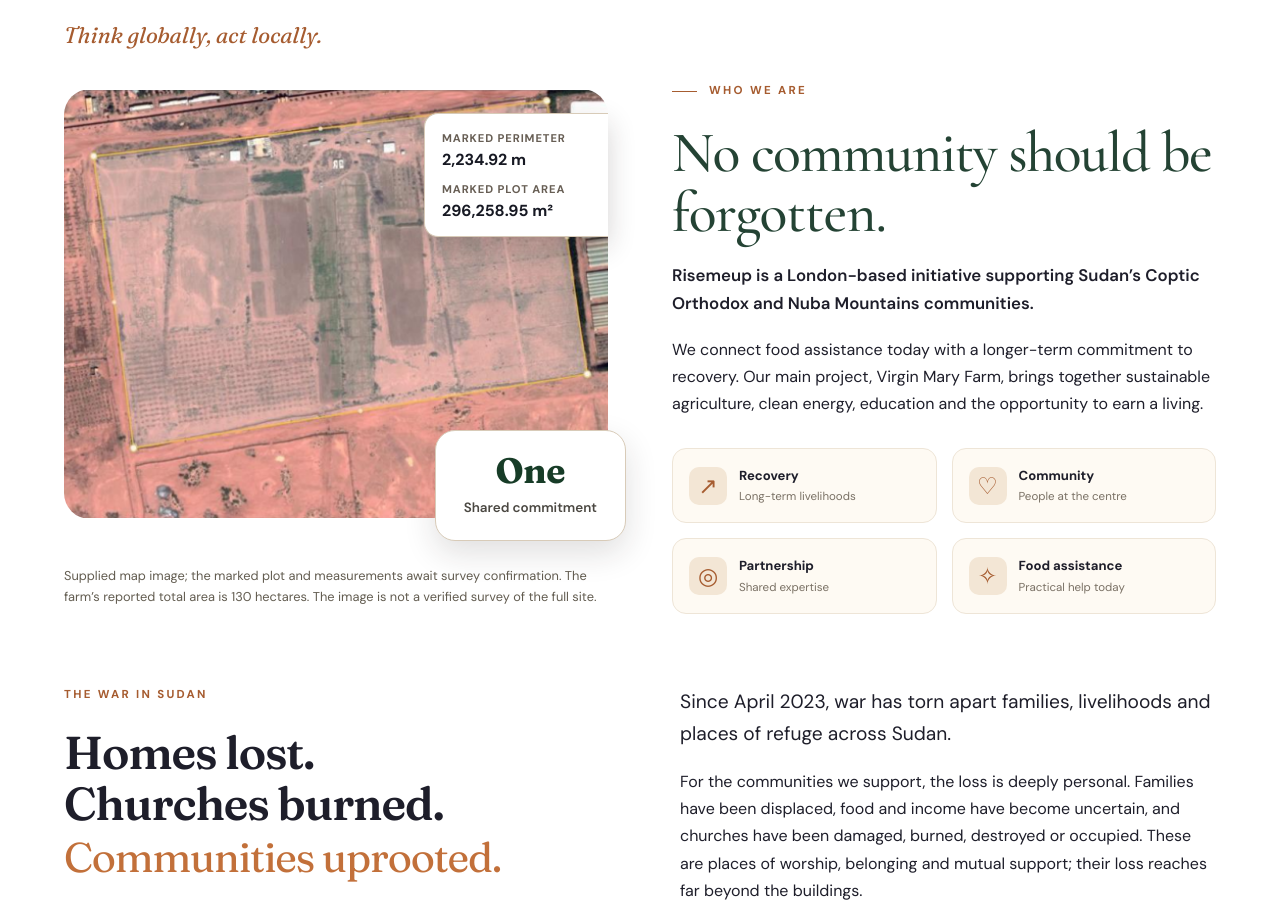
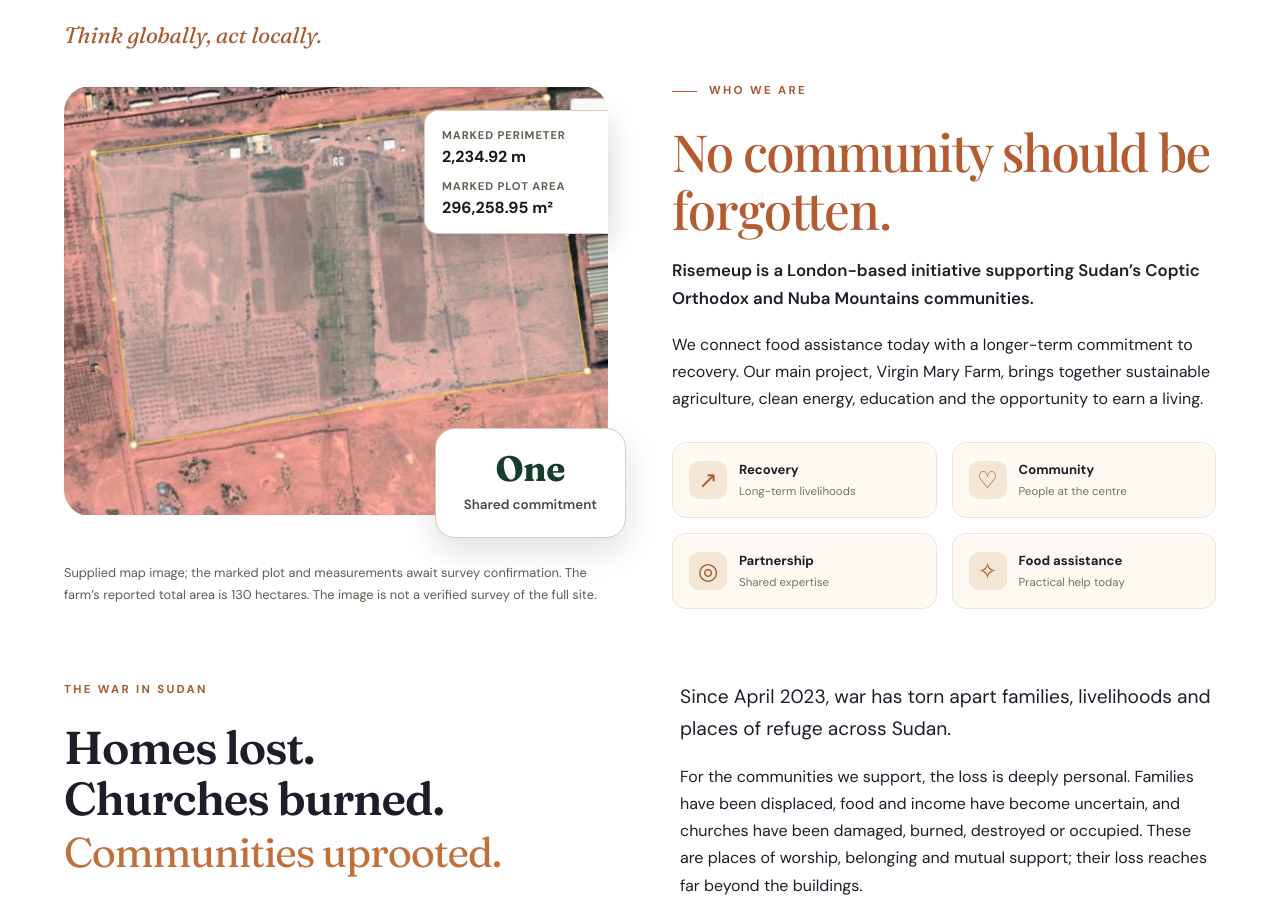
Before and after one commit to Hero988/RiseMeUp, a React (Vite) app: page / in a window 1280 px wide. Shown: the part 900-1820 px from the top of the page. Built offline with nearby package versions, Linux system fonts and the light colour scheme; a web font is replaced by a local one.

Commit message:
Apply approved orange Playfair Display about heading

```diff
--- a/public/homepage-theme.css
+++ b/public/homepage-theme.css
@@ -1,3 +1,4 @@
+@import url('https://fonts.googleapis.com/css2?family=Playfair+Display:wght@500&display=swap');
 /* The approved warm cream homepage, with the original Risemeup logo. */
 .home-page .announcement {
   background: #1d542d;
@@ -239,3 +240,7 @@
 .home-page #about h2{font-family:'Cormorant Garamond',Georgia,serif;font-size:clamp(44px,4.5vw,64px);font-weight:500;line-height:1.05;letter-spacing:-.025em;color:#244334}
 .home-page #about h2 .classic-about-emphasis{font-family:inherit;font-weight:inherit;color:inherit}
 @media(max-width:600px){.home-page #about h2{font-size:clamp(39px,10vw,50px)}}
+
+/* Approved warm orange Playfair Display option for the about heading. */
+.home-page #about h2{font-family:'Playfair Display',Georgia,serif;font-weight:500;color:#b45c2f;font-size:clamp(40px,4vw,57px);line-height:1.13;letter-spacing:-.035em}
+@media(max-width:600px){.home-page #about h2{font-size:44px}}
```
